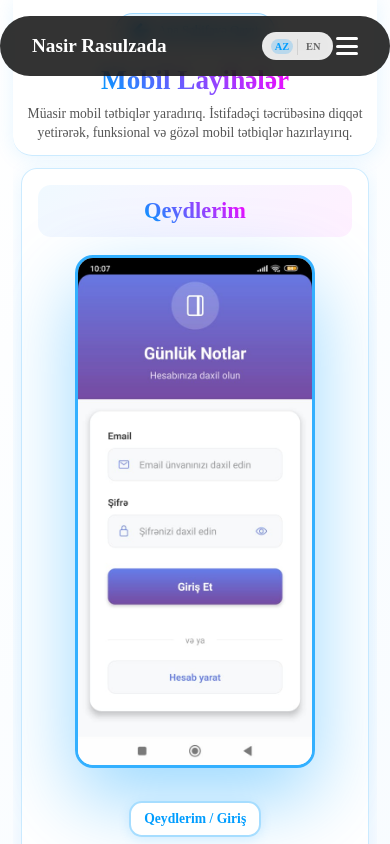
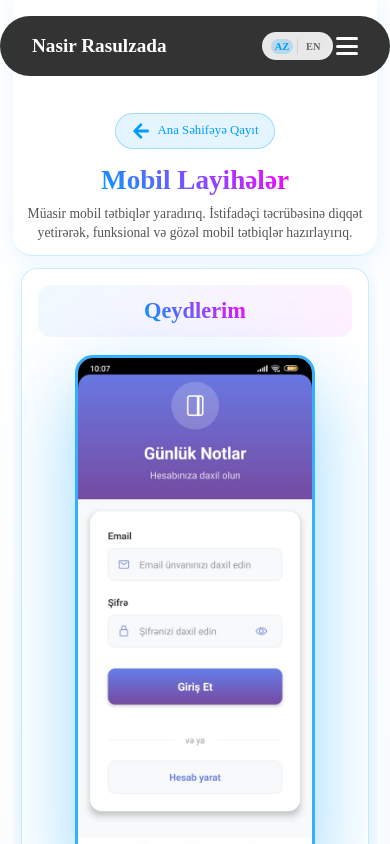
Before and after one commit to nesirresulzade/ReactwithMyPortfolio, a React (Vite) app: page /mobile-projects in a window 390 px wide. Shown: the top 844 px of the page. Built offline with nearby package versions, Linux system fonts and the light colour scheme.

Commit message:
Mobile-Page-Update-Responsive

```diff
--- a/src/companentler/MobileProjects.jsx
+++ b/src/companentler/MobileProjects.jsx
@@ -113,7 +113,7 @@ const MobileProjects = () => {
                         <FaArrowLeft />
                         <span>{translations.backToHome}</span>
                     </RouterLink>
-                                            <h1 className="page-title">{translations.mobileProjectsTitle}</h1>
+                    <h1 className="page-title">{translations.mobileProjectsTitle}</h1>
                     <div className="header-description">
                         <p>{translations.mobileProjectsDescription}</p>
                     </div>
--- a/src/style/mobileProjects.css
+++ b/src/style/mobileProjects.css
@@ -29,6 +29,7 @@
     flex-direction: column;
     align-items: center;
     justify-content: center;
+    margin-top: 1rem;
 }
 
 .back-btn {
@@ -43,6 +44,7 @@
     text-decoration: none;
     transition: all 0.3s ease;
     margin-bottom: 2rem;
+    margin-top: 70px;
 }
 
 .back-btn svg {
@@ -638,6 +640,7 @@
         flex-direction: column;
         align-items: center;
         justify-content: center;
+        margin-top: 1.5rem;
     }
 
     .page-title {
@@ -659,6 +662,7 @@
         padding: 0.7rem 1.3rem;
         font-size: 0.9rem;
         margin-bottom: 1.5rem;
+        margin-top: 70px;
     }
 
     /* Slider Container - YENİ DİZAYN */
@@ -819,6 +823,7 @@
         flex-direction: column;
         align-items: center;
         justify-content: center;
+        margin-top: 2rem;
     }
 
     .page-title {
@@ -841,6 +846,7 @@
         padding: 0.6rem 1.2rem;
         font-size: 0.85rem;
         margin-bottom: 1.2rem;
+        margin-top: 50px;
         border-radius: 1.5rem;
     }
 
@@ -1042,6 +1048,7 @@
         flex-direction: column;
         align-items: center;
         justify-content: center;
+        margin-top: 2.5rem;
     }
 
     .page-title {
@@ -1063,6 +1070,7 @@
         padding: 0.5rem 1rem;
         font-size: 0.8rem;
         margin-bottom: 1rem;
+        margin-top: 60px;
         border-radius: 1.2rem;
     }
 
```
